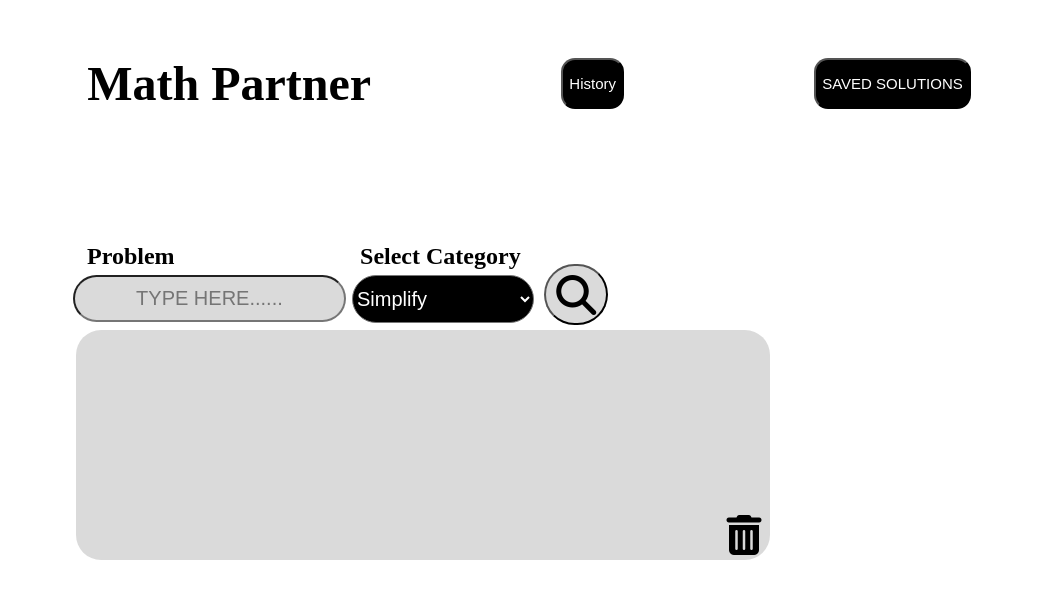
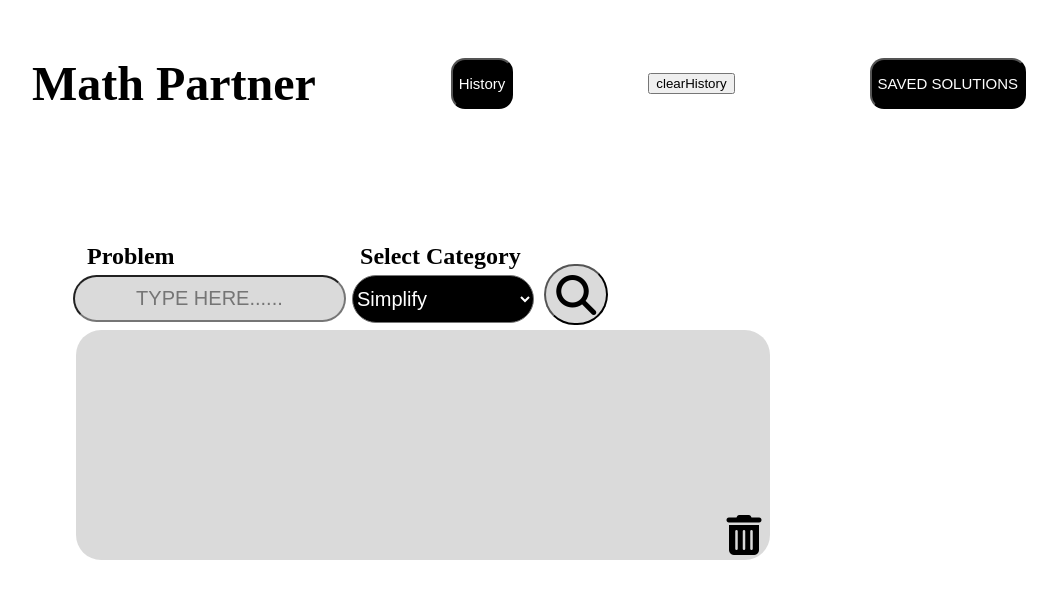
Before and after one commit to nitish-mani/Maths-Partner---Javascript-Project---cfndfbiggvmu, a plain HTML site: page index.html in a window 1280 px wide. Shown: the whole page, without its empty margins (111-1168 px from the left). Drawn offline with Linux system fonts and the light colour scheme.

Commit message:
Update index.html

```diff
--- a/index.html
+++ b/index.html
@@ -22,6 +22,7 @@
           value="History"
           onclick="historyButton()"
         />
+         <button onclick="clearHist()" class="historyBtn">clearHistory</button>
         <input
           type="button"
           id="savedBtn"
```
